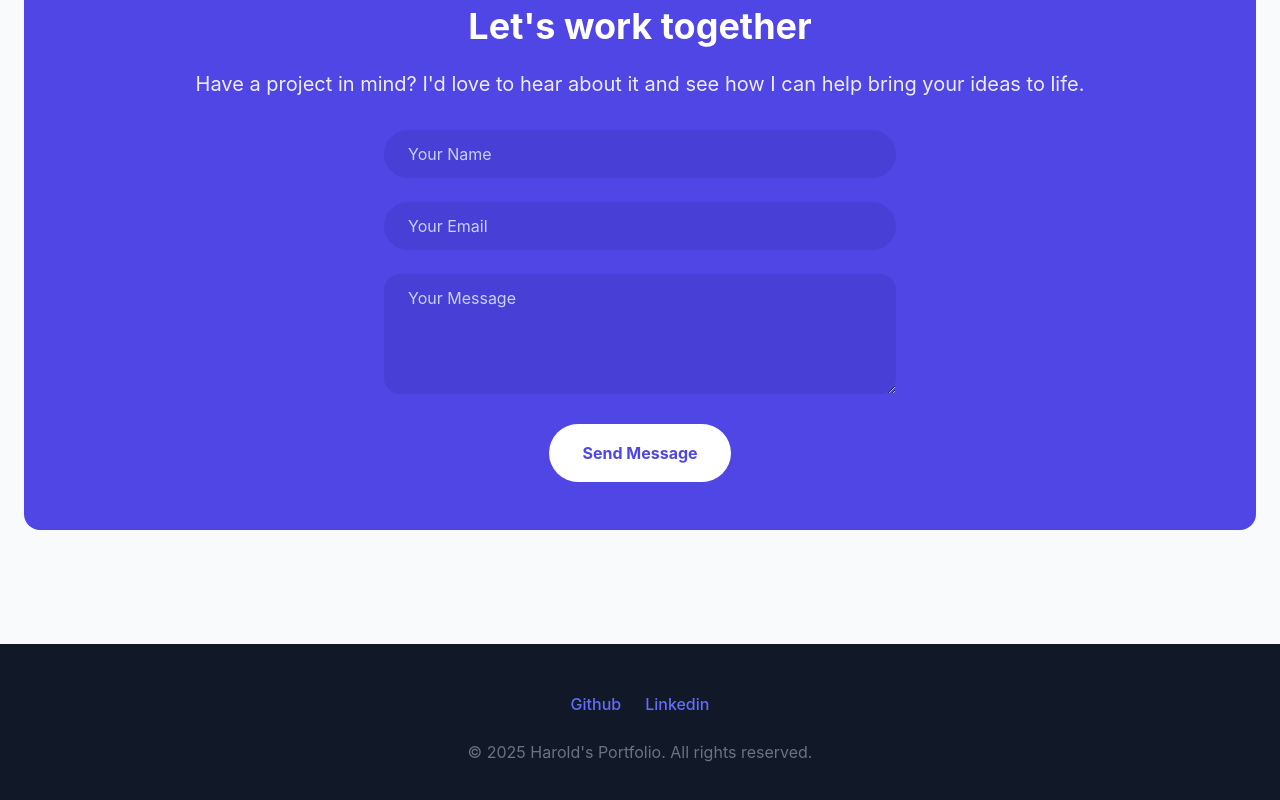
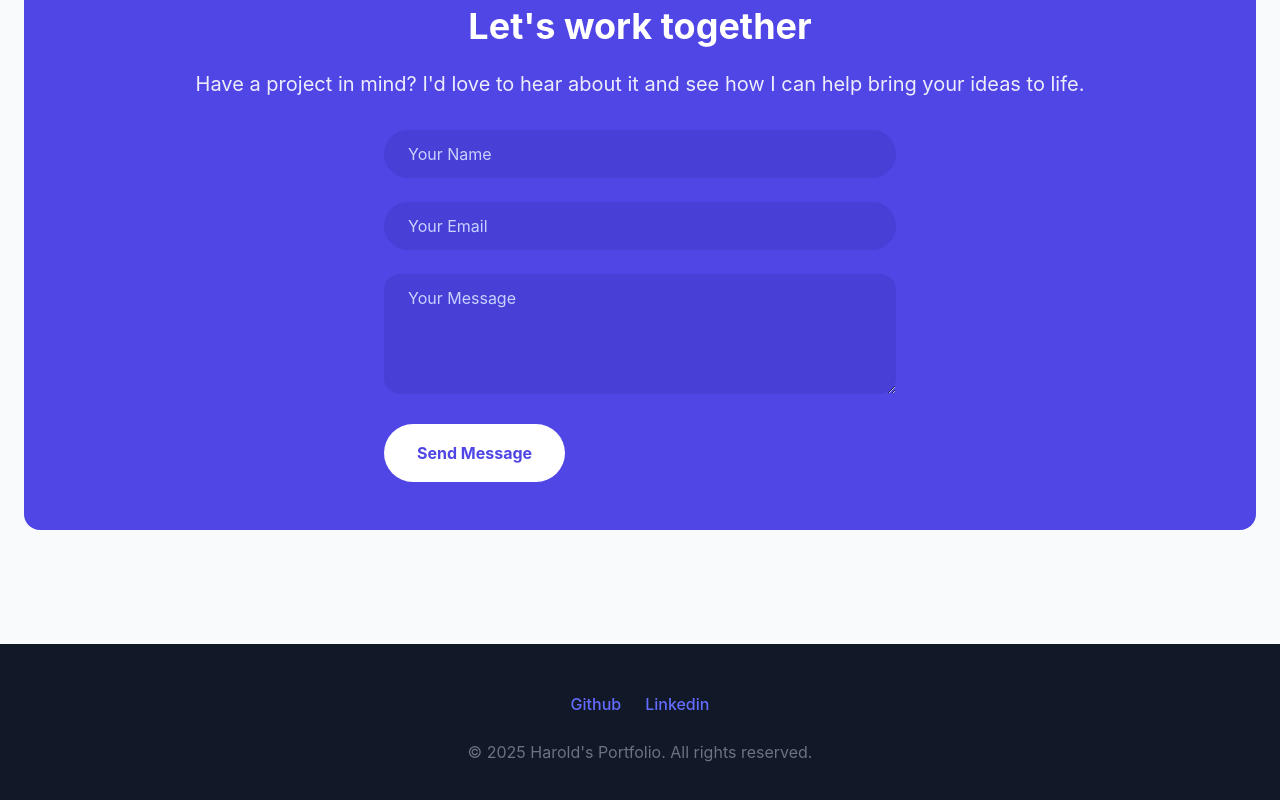
Before and after one commit to halords/portfolio, a React (Vite) app: page / in a window 1280 px wide. Shown: the part 2636-3436 px from the top of the page. Built offline with nearby package versions, Linux system fonts and the light colour scheme.

Commit message:
Spinning button when sending email

```diff
--- a/src/components/Portfolio.tsx
+++ b/src/components/Portfolio.tsx
@@ -7,11 +7,14 @@ const Portfolio = () => {
   const [activeSection, setActiveSection] = useState('home');
   const [isMenuOpen, setIsMenuOpen] = useState(false);
 
+  const [isSending, setIsSending] = useState(false);
+
   // Create refs for each section
   const homeRef = useRef<HTMLDivElement>(null);
   const workRef = useRef<HTMLDivElement>(null);
   const aboutRef = useRef<HTMLDivElement>(null);
   const contactRef = useRef<HTMLDivElement>(null);
+
   const links = [
     {
       name: "Github",
@@ -25,17 +28,26 @@ const Portfolio = () => {
 
   const formRef = useRef<HTMLFormElement>(null);
 
-  const sendEmail = (e:any) => {
+  const sendEmail = (e: React.FormEvent) => {
     e.preventDefault();
+    setIsSending(true);
 
     emailjs
-      .sendForm('service_8ejug0m', 'template_fwn1aqq', formRef.current!, 'jZL0QCx1vMiJ9JeJQ')
+      .sendForm(
+        "service_8ejug0m",
+        "template_fwn1aqq",
+        formRef.current!,
+        "jZL0QCx1vMiJ9JeJQ"
+      )
       .then(() => {
-        alert('Message sent successfully!');
+        alert("Message sent successfully!");
         formRef.current!.reset();
       })
       .catch(() => {
-        alert('Failed to send message. Please try again.');
+        alert("Failed to send message. Please try again.");
+      })
+      .finally(() => {
+        setIsSending(false);
       });
   };
 
@@ -354,9 +366,37 @@ const Portfolio = () => {
                     />
                   </div>
                   <button
-                    className="px-8 py-4 bg-white text-indigo-600 rounded-full font-bold hover:bg-gray-100 transition-colors w-full md:w-auto"
+                    type="submit"
+                    className="px-8 py-4 bg-white text-indigo-600 rounded-full font-bold hover:bg-gray-100 transition-colors w-full md:w-auto flex items-center justify-center gap-2"
+                    disabled={isSending}
                   >
-                    Send Message
+                    {isSending ? (
+                      <>
+                        <svg
+                          className="animate-spin h-5 w-5 text-indigo-600"
+                          xmlns="http://www.w3.org/2000/svg"
+                          fill="none"
+                          viewBox="0 0 24 24"
+                        >
+                          <circle
+                            className="opacity-25"
+                            cx="12"
+                            cy="12"
+                            r="10"
+                            stroke="currentColor"
+                            strokeWidth="4"
+                          />
+                          <path
+                            className="opacity-75"
+                            fill="currentColor"
+                            d="M4 12a8 8 0 018-8v4l3-3-3-3v4a8 8 0 018 8z"
+                          />
+                        </svg>
+                        Sending...
+                      </>
+                    ) : (
+                      "Send Message"
+                    )}
                   </button>
                 </form>
               </div>
```
